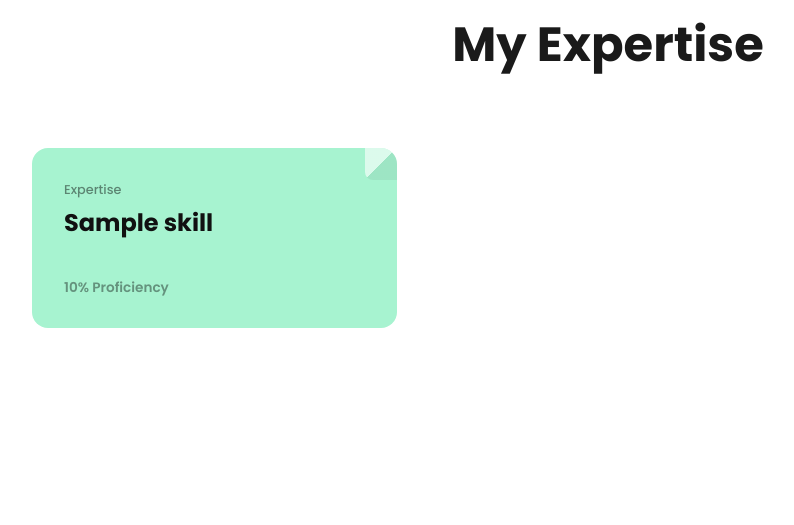
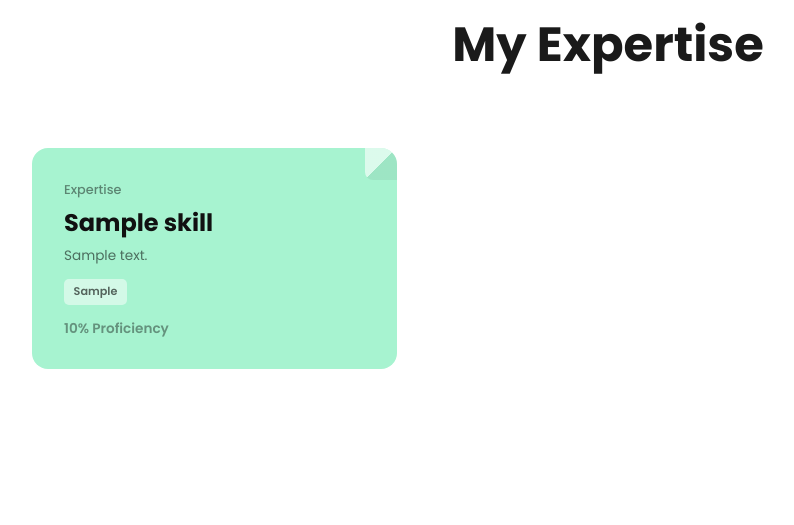
Before and after one commit to saintlionelpraveen/Portfolio, a PHP site: page / in a window 1280 px wide. Shown: the part 2241-2766 px from the top of the page, without its empty margins (32-826 px from the left). Run offline with PHP 8.4, Linux system fonts and the light colour scheme; data comes from the database, SQL or seed files in the repository; tables that the repository leaves empty hold one stand-in row (values such as "Sample post"); grey boxes marked "Sample" are stand-in pictures; data that the repository does not hold is empty.

Commit message:
feat(skills): add description and tags fields to skills, fix display for all skills, update admin form and front-end cards

```diff
--- a/assets/css/style.css
+++ b/assets/css/style.css
@@ -439,6 +439,30 @@ h2 {
     color: rgba(0, 0, 0, 0.4);
 }
 
+.skill-card .skill-desc {
+    font-size: 0.85rem;
+    color: rgba(0, 0, 0, 0.55);
+    line-height: 1.5;
+    margin-bottom: 0.8rem;
+}
+
+.skill-tags {
+    display: flex;
+    flex-wrap: wrap;
+    gap: 0.4rem;
+    margin-bottom: 0.8rem;
+}
+
+.skill-tag {
+    display: inline-block;
+    padding: 0.25rem 0.6rem;
+    background: rgba(255, 255, 255, 0.5);
+    color: rgba(0, 0, 0, 0.6);
+    border-radius: 5px;
+    font-size: 0.7rem;
+    font-weight: 600;
+}
+
 @media (max-width: 1100px) {
     .skills-grid {
         grid-template-columns: repeat(2, 1fr);
--- a/database.sql
+++ b/database.sql
@@ -30,8 +30,14 @@ CREATE TABLE IF NOT EXISTS skills (
     id INT AUTO_INCREMENT PRIMARY KEY,
     skill_name VARCHAR(50) NOT NULL,
     percentage INT NOT NULL CHECK (percentage BETWEEN 0 AND 100),
+    description TEXT,
+    tags VARCHAR(255),
     created_at TIMESTAMP DEFAULT CURRENT_TIMESTAMP
 );
+
+-- Migration: Add description and tags columns if they don't exist
+ALTER TABLE skills ADD COLUMN IF NOT EXISTS description TEXT AFTER percentage;
+ALTER TABLE skills ADD COLUMN IF NOT EXISTS tags VARCHAR(255) AFTER description;
 
 -- About Table
 CREATE TABLE IF NOT EXISTS about (
--- a/index.php
+++ b/index.php
@@ -244,6 +244,19 @@ if ($_SERVER["REQUEST_METHOD"] == "POST" && isset($_POST['send_message'])) {
                     <div class="skill-card fade-in">
                         <span class="skill-label">Expertise</span>
                         <h3><?php echo htmlspecialchars($skill['skill_name']); ?></h3>
+                        <?php if (!empty($skill['description'])): ?>
+                            <p class="skill-desc"><?php echo htmlspecialchars($skill['description']); ?></p>
+                        <?php endif; ?>
+                        <?php if (!empty($skill['tags'])): ?>
+                            <div class="skill-tags">
+                                <?php
+                                $stags = array_filter(array_map('trim', explode(',', $skill['tags'])));
+                                foreach ($stags as $stag) {
+                                    echo '<span class="skill-tag">' . htmlspecialchars($stag) . '</span>';
+                                }
+                                ?>
+                            </div>
+                        <?php endif; ?>
                         <span class="skill-percentage"><?php echo $skill['percentage']; ?>% Proficiency</span>
                     </div>
                 <?php endwhile;
```
Also changed, not shown: admin/dashboard.php (+32 -4 lines).
